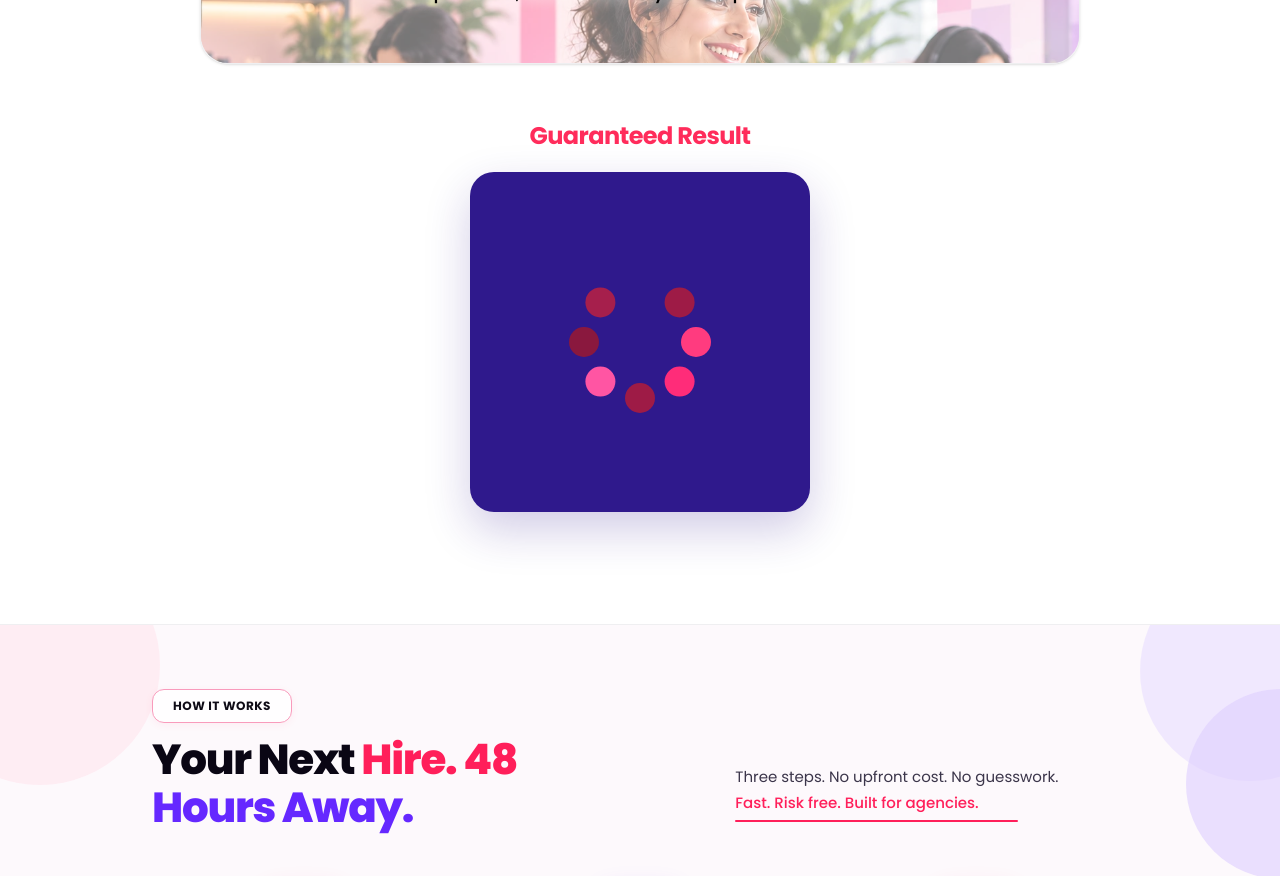
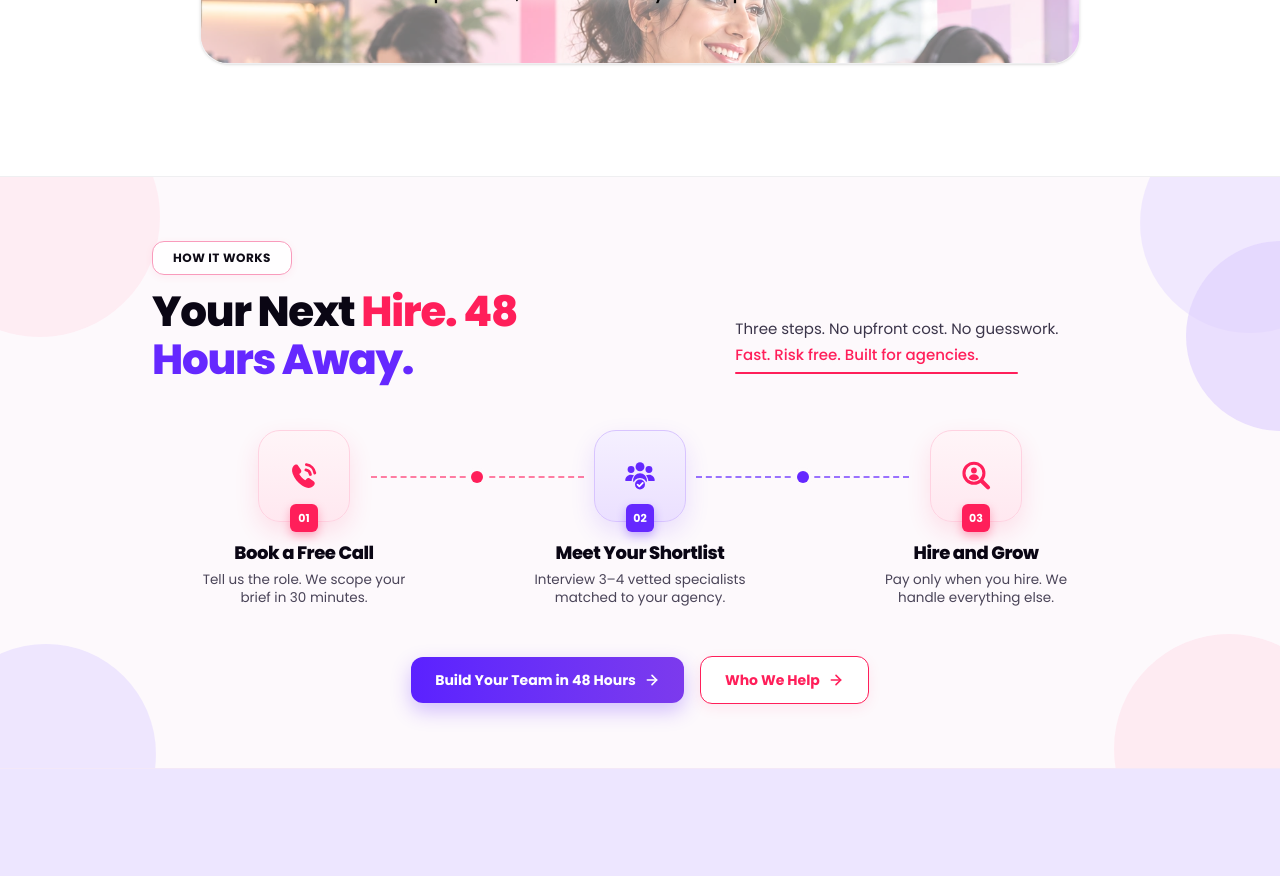
Before and after one commit to maidah2025/RecruitHer, a React (Vite) app: page / in a window 1280 px wide. Shown: the part 4880-5756 px from the top of the page. Built offline with nearby package versions, Linux system fonts and the light colour scheme.

Commit message:
Remove Guaranteed Result heading and animation block below Our Mission

```diff
--- a/src/App.tsx
+++ b/src/App.tsx
@@ -696,89 +696,6 @@ export default function App() {
                   </div>
                 </div>
               </div>
-
-              {/* Guaranteed Result Animated Block (matches reference video) */}
-              <div className="mt-14 flex flex-col items-center">
-                <h3 className="text-xl sm:text-2xl font-bold text-[#FF2C5B] tracking-tight mb-5">
-                  Guaranteed Result
-                </h3>
-
-                <div className="w-full max-w-[310px] sm:max-w-[340px] aspect-square rounded-[24px] bg-[#2F198C] flex items-center justify-center shadow-[0_18px_45px_rgba(47,25,140,0.22)] overflow-hidden">
-                  <svg
-                    viewBox="0 0 240 240"
-                    className="w-[220px] h-[220px] sm:w-[240px] sm:h-[240px] overflow-visible"
-                    aria-label="Guaranteed Result Animation"
-                  >
-                    <defs>
-                      <linearGradient id="topDotDropTrail" x1="0%" y1="0%" x2="0%" y2="100%">
-                        <stop offset="0%" stopColor="#672CFF" stopOpacity="0" />
-                        <stop offset="45%" stopColor="#672CFF" stopOpacity="0.65" />
-                        <stop offset="100%" stopColor="#FF4D94" stopOpacity="0.95" />
-                      </linearGradient>
-                    </defs>
-
-                    {/* Spin Motion Trail Layer 2 (furthest lag during spin) */}
-                    <g
-                      style={{ transformOrigin: '120px 120px' }}
-                      className="animate-guaranteed-trail-2"
-                    >
-                      <circle cx="120" cy="64" r="15" fill="#FF4D94" />
-                      <circle cx="159.6" cy="80.4" r="15" fill="#9E1B46" />
-                      <circle cx="176" cy="120" r="15" fill="#FF3B7F" />
-                      <circle cx="159.6" cy="159.6" r="15" fill="#FF2C79" />
-                      <circle cx="120" cy="176" r="15" fill="#9E1B46" />
-                      <circle cx="80.4" cy="159.6" r="15" fill="#FF55A3" />
-                      <circle cx="64" cy="120" r="15" fill="#8A183E" />
-                      <circle cx="80.4" cy="80.4" r="15" fill="#A61F4C" />
-                    </g>
-
-                    {/* Spin Motion Trail Layer 1 (closer lag during spin) */}
-                    <g
-                      style={{ transformOrigin: '120px 120px' }}
-                      className="animate-guaranteed-trail-1"
-                    >
-                      <circle cx="120" cy="64" r="15" fill="#FF4D94" />
-                      <circle cx="159.6" cy="80.4" r="15" fill="#9E1B46" />
-                      <circle cx="176" cy="120" r="15" fill="#FF3B7F" />
-                      <circle cx="159.6" cy="159.6" r="15" fill="#FF2C79" />
-                      <circle cx="120" cy="176" r="15" fill="#9E1B46" />
-                      <circle cx="80.4" cy="159.6" r="15" fill="#FF55A3" />
-                      <circle cx="64" cy="120" r="15" fill="#8A183E" />
-                      <circle cx="80.4" cy="80.4" r="15" fill="#A61F4C" />
-                    </g>
-
-                    {/* Primary 8-Dot Rotating Ring */}
-                    <g
-                      style={{ transformOrigin: '120px 120px' }}
-                      className="animate-guaranteed-ring"
-                    >
-                      {/* Top Dot Vertical Drop Trail + Top Dot */}
-                      <g className="animate-guaranteed-top-trail">
-                        <rect
-                          x="103"
-                          y="24"
-                          width="34"
-                          height="44"
-                          rx="17"
-                          fill="url(#topDotDropTrail)"
-                        />
-                      </g>
-                      <g className="animate-guaranteed-top-dot">
-                        <circle cx="120" cy="64" r="15" fill="#FF4D94" />
-                      </g>
-
-                      {/* Remaining 7 Dots */}
-                      <circle cx="159.6" cy="80.4" r="15" fill="#9E1B46" />
-                      <circle cx="176" cy="120" r="15" fill="#FF3B7F" />
-                      <circle cx="159.6" cy="159.6" r="15" fill="#FF2C79" />
-                      <circle cx="120" cy="176" r="15" fill="#9E1B46" />
-                      <circle cx="80.4" cy="159.6" r="15" fill="#FF55A3" />
-                      <circle cx="64" cy="120" r="15" fill="#8A183E" />
-                      <circle cx="80.4" cy="80.4" r="15" fill="#A61F4C" />
-                    </g>
-                  </svg>
-                </div>
-              </div>
             </div>
           </div>
         </section>
```
